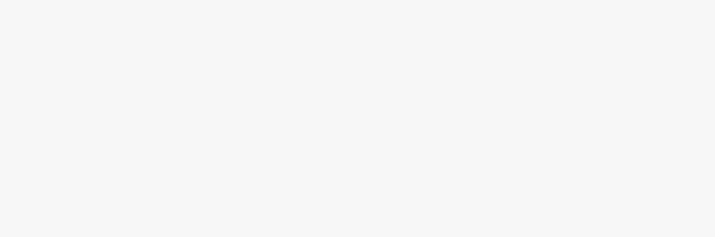
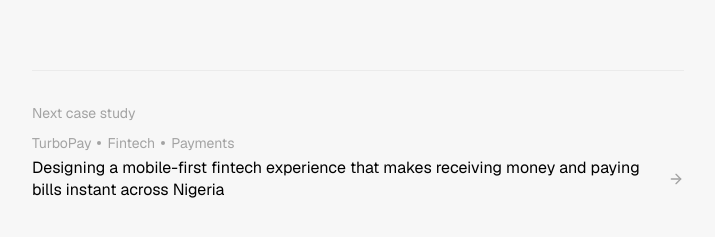
Before and after one commit to ttaiyegbusi/Temitope-Portfolio-2026, a Next.js app: page /work/reeple in a window 1280 px wide. Shown: the part 3558-3795 px from the top of the page, without its empty margins (412-1127 px from the left). Before the commit the page ends 3672 px from the top, so only its background shows below. Built offline with nearby package versions, Linux system fonts and the light colour scheme.

Commit message:
feat: add functionality to retrieve the next published case study and check case study publication status

```diff
--- a/src/app/work/[slug]/page.tsx
+++ b/src/app/work/[slug]/page.tsx
@@ -1,7 +1,7 @@
 import { notFound } from "next/navigation";
 import Link from "next/link";
 import Image from "next/image";
-import { projects, getProject } from "@/data/projects";
+import { projects, getProject, getNextCaseStudy } from "@/data/projects";
 import { CaseStudySidebar } from "@/components/CaseStudySidebar";
 import { VideoPlayer } from "@/components/VideoPlayer";
 import { MobileScrollbar } from "@/components/MobileScrollbar";
@@ -21,6 +21,8 @@
   const { slug } = await params;
   const project = getProject(slug);
   if (!project) notFound();
+
+  const nextProject = getNextCaseStudy(slug);
 
   return (
     <div data-page-transition className="page-transition-enter">
@@ -218,6 +220,31 @@
               </section>
             ))}
           </div>
+
+          {/* Next case study CTA */}
+          {nextProject && (
+            <Link
+              href={`/work/${nextProject.slug}`}
+              className="group mt-16 flex flex-col gap-2.5 border-t border-stroke-soft pt-8"
+            >
+              <span className="text-sm font-normal text-text-soft">Next case study</span>
+              <div className="flex flex-col gap-1">
+                <div className="flex items-center gap-1.5 text-sm font-normal text-text-soft">
+                  <span>{nextProject.title}</span>
+                  {nextProject.tags?.map((tag) => (
+                    <span key={tag} className="flex items-center gap-1.5">
+                      <span className="w-1 h-1 rounded-full bg-text-soft inline-block" />
+                      <span>{tag}</span>
+                    </span>
+                  ))}
+                </div>
+                <p className="flex items-center gap-2 text-sm md:text-base font-normal text-black leading-snug">
+                  <span>{nextProject.description}</span>
+                  <ArrowRightIcon />
+                </p>
+              </div>
+            </Link>
+          )}
         </div>
       </div>
     </main>
@@ -242,3 +269,22 @@
     </svg>
   );
 }
+
+function ArrowRightIcon() {
+  return (
+    <svg
+      width="16"
+      height="16"
+      viewBox="0 0 24 24"
+      fill="none"
+      stroke="currentColor"
+      strokeWidth="2"
+      strokeLinecap="round"
+      strokeLinejoin="round"
+      className="shrink-0 text-text-soft transition-transform duration-300 group-hover:translate-x-1"
+    >
+      <path d="M5 12h14" />
+      <path d="m12 5 7 7-7 7" />
+    </svg>
+  );
+}
--- a/src/data/projects.ts
+++ b/src/data/projects.ts
@@ -1420,3 +1420,23 @@
 export function getProject(slug: string): Project | undefined {
   return projects.find((p) => p.slug === slug);
 }
+
+// A project counts as a full case study once it has real content beyond the
+// single "Coming soon." placeholder section.
+export function isPublishedCaseStudy(p: Project): boolean {
+  return !(
+    p.sections.length === 1 &&
+    p.sections[0].paragraphs.length === 1 &&
+    p.sections[0].paragraphs[0] === "Coming soon."
+  );
+}
+
+// The next published case study after `slug`, wrapping around. Only cycles
+// through complete case studies so the CTA never lands on a placeholder.
+export function getNextCaseStudy(slug: string): Project | undefined {
+  const published = projects.filter(isPublishedCaseStudy);
+  if (published.length < 2) return undefined;
+  const idx = published.findIndex((p) => p.slug === slug);
+  if (idx === -1) return undefined;
+  return published[(idx + 1) % published.length];
+}
```
